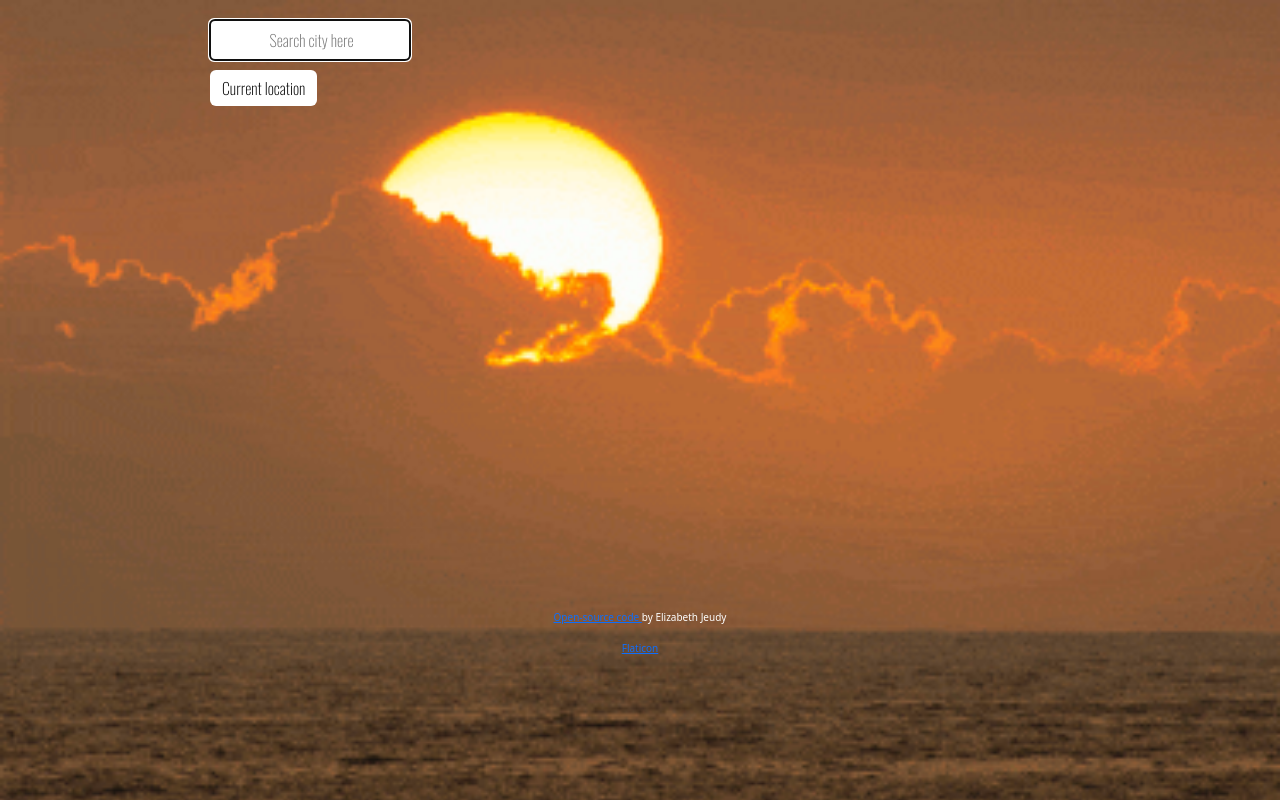
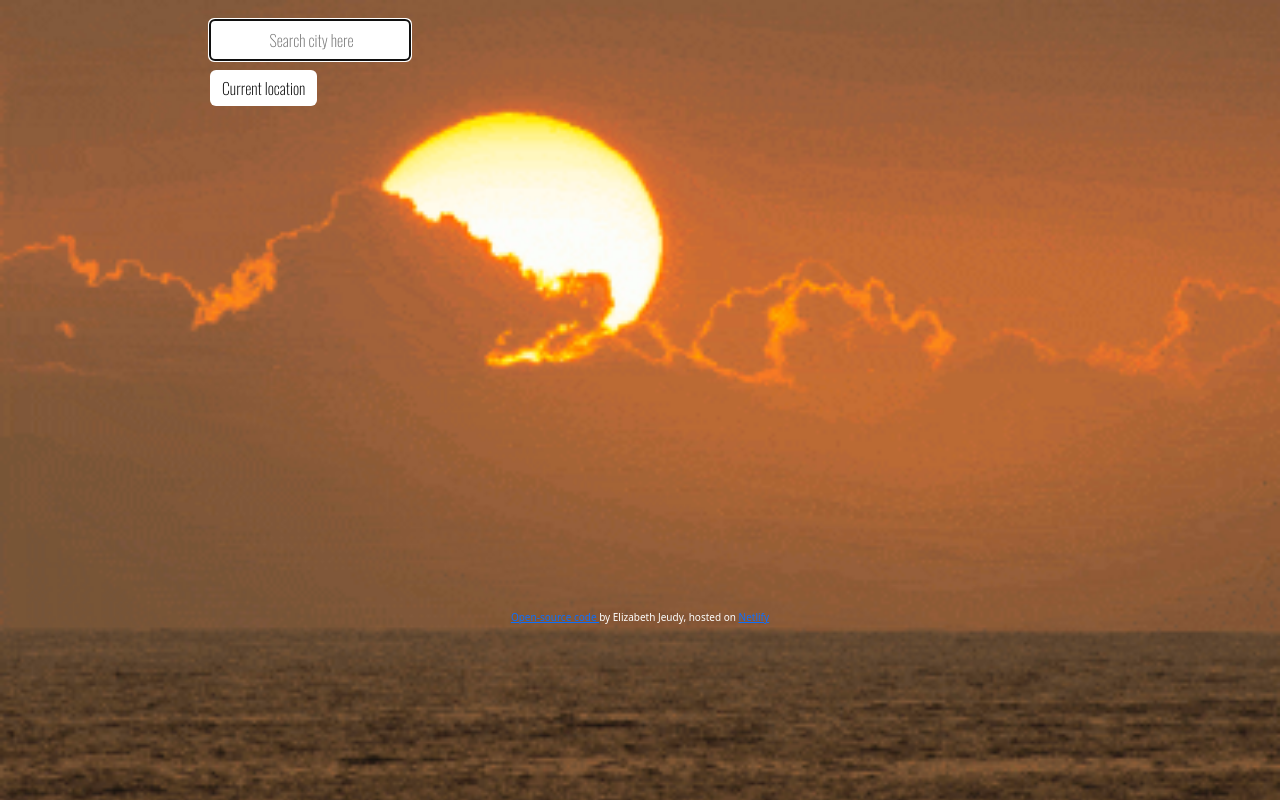
Before and after one commit to elizabethJeudy/weatherApp, a plain HTML site: page index.html in a window 1280 px wide. Drawn offline with nearby package versions, Linux system fonts and the light colour scheme; a web font is replaced by a local one.

Commit message:
added hosting by Netlify to footer

```diff
--- a/index.html
+++ b/index.html
@@ -55,11 +55,9 @@
 			<p>
 				<a href="https://github.com/elizabethJeudy/weatherApp"
 					>Open-source code </a
-				>by Elizabeth Jeudy
+				>by Elizabeth Jeudy, hosted on
+				<a href="https://shecodes-weatherapp.netlify.app/">Netlify</a>
 			</p>
-			<a href="https://www.flaticon.com/free-icons/pin" title="pin icons"
-				>Flaticon</a
-			>
 		</footer>
 	</body>
 </html>
```
